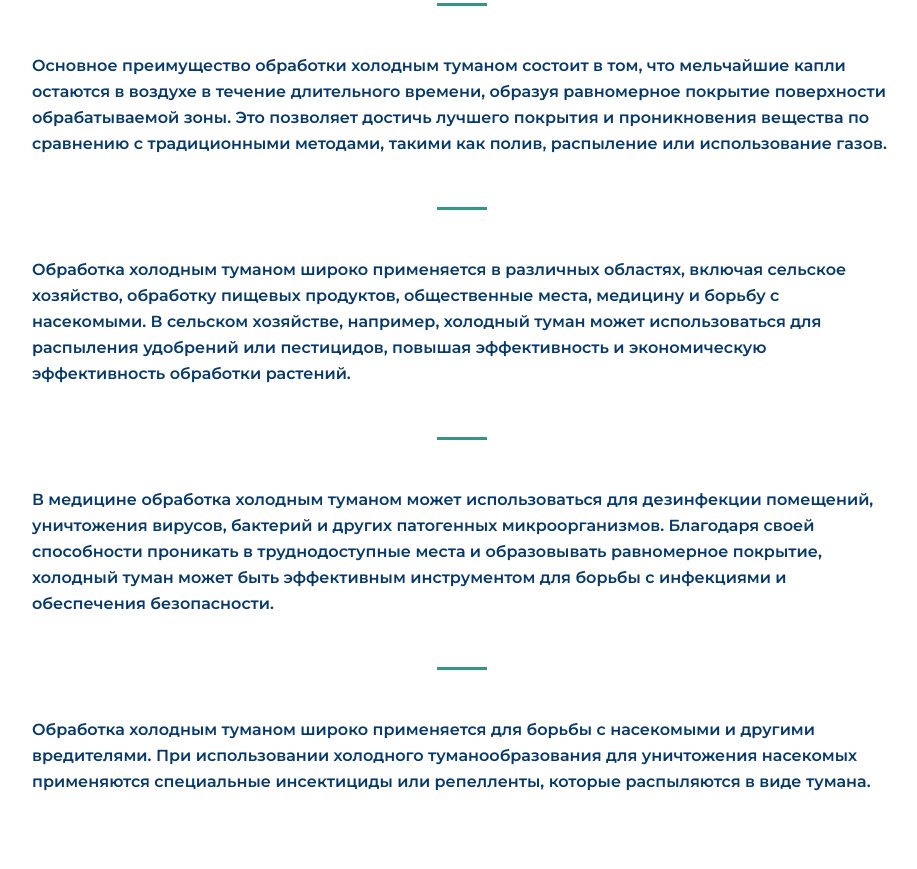
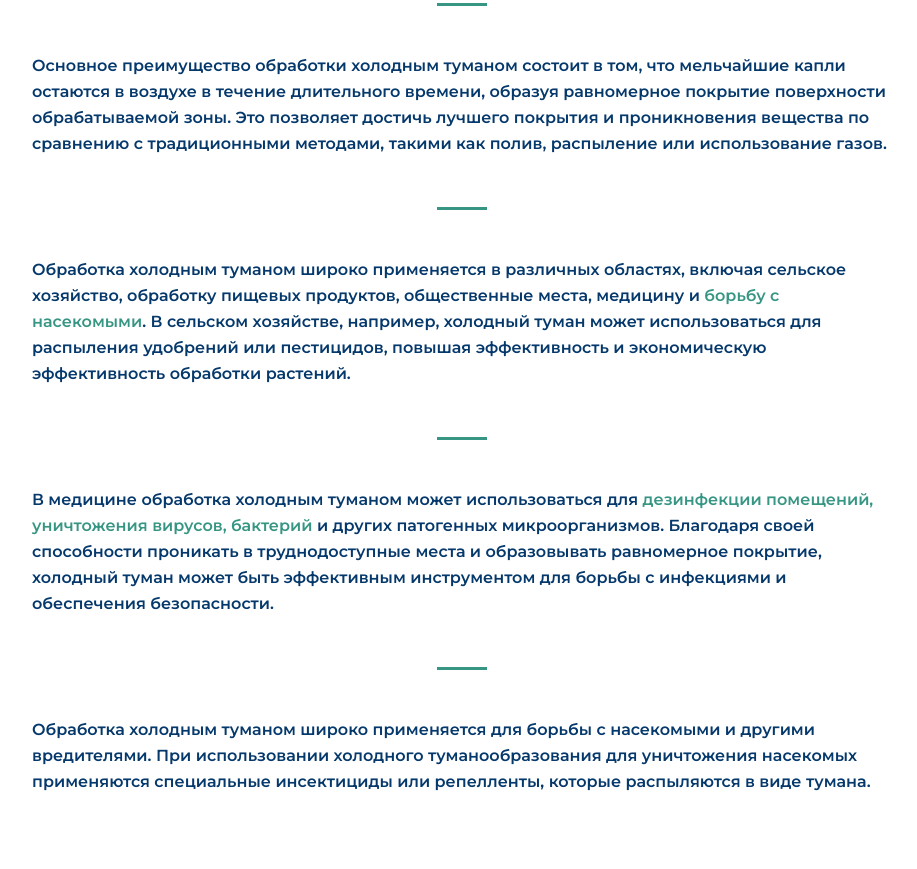
Before and after one commit to DenisJet/CleanHouse, a website: page source/statji/holodnyi-ili-goryachyi/index.html in a window 1280 px wide. Shown: the part 951-1820 px from the top of the page, without its empty margins (178-1095 px from the left). Drawn offline with nearby package versions, Linux system fonts and the light colour scheme; files that its build step writes are made by us from their sources.

Commit message:
refactoring

```diff
--- a/source/statji/holodnyi-ili-goryachyi/index.html
+++ b/source/statji/holodnyi-ili-goryachyi/index.html
@@ -267,18 +267,30 @@
             <p class="inner-article__text">
               Обработка холодным туманом широко применяется в различных
               областях, включая сельское хозяйство, обработку пищевых продуктов,
-              общественные места, медицину и борьбу с насекомыми. В сельском
-              хозяйстве, например, холодный туман может использоваться для
-              распыления удобрений или пестицидов, повышая эффективность и
-              экономическую эффективность обработки растений.
+              общественные места, медицину и
+              <a href="/uslugi/" target="blank" title="Уничтожение насекомых"
+                >борьбу с насекомыми</a
+              >. В сельском хозяйстве, например, холодный туман может
+              использоваться для распыления удобрений или пестицидов, повышая
+              эффективность и экономическую эффективность обработки растений.
             </p>
             <p class="inner-article__text">
               В медицине обработка холодным туманом может использоваться для
-              дезинфекции помещений, уничтожения вирусов, бактерий и других
-              патогенных микроорганизмов. Благодаря своей способности проникать
-              в труднодоступные места и образовывать равномерное покрытие,
-              холодный туман может быть эффективным инструментом для борьбы с
-              инфекциями и обеспечения безопасности.
+              <a
+                href="../../uslugi/dezinfekciya"
+                target="blank"
+                title="дезинфекции помещений"
+                >дезинфекции помещений, </a
+              ><a
+                href="../../uslugi/unichtozhenie-virusov-i-bakterij/"
+                target="blank"
+                title="уничтожения вирусов"
+                >уничтожения вирусов, бактерий
+              </a>
+              и других патогенных микроорганизмов. Благодаря своей способности
+              проникать в труднодоступные места и образовывать равномерное
+              покрытие, холодный туман может быть эффективным инструментом для
+              борьбы с инфекциями и обеспечения безопасности.
             </p>
             <p class="inner-article__text">
               Обработка холодным туманом широко применяется для борьбы с
@@ -308,11 +320,13 @@
               конденсируется в мельчайшие частицы, образуя туман.
             </p>
             <p class="inner-article__text">
-              Обработка горячим туманом также широко применяется для борьбы с
-              насекомыми и другими вредителями. В этом случае инсектициды или
-              репелленты нагреваются до высокой температуры, и их распыление в
-              виде горячего тумана обеспечивает их более эффективное
-              проникновение в окружающую среду и контакт с насекомыми.
+              Обработка горячим туманом также широко применяется для
+              <a href="/uslugi/" target="blank" title="Уничтожение насекомых"
+                >борьбы с насекомыми и другими вредителями</a
+              >. В этом случае инсектициды или репелленты нагреваются до высокой
+              температуры, и их распыление в виде горячего тумана обеспечивает
+              их более эффективное проникновение в окружающую среду и контакт с
+              насекомыми.
             </p>
             <div class="inner-article__text">
               <ul>
@@ -382,8 +396,11 @@
                   более эффективно контролируемы с помощью холодного
                   туманообразования, в то время как другие могут лучше
                   реагировать на горячий туман. Информация о конкретных видах
-                  насекомых и рекомендации от специалистов в этой области могут
-                  помочь в принятии решения.
+                  насекомых и рекомендации от
+                  <a href="/" target="blank" title="CЭС Служба"
+                    >специалистов
+                  </a>
+                  в этой области могут помочь в принятии решения.
                 </li>
                 <li>
                   Размер и характер обрабатываемой площади также могут влиять на
```
